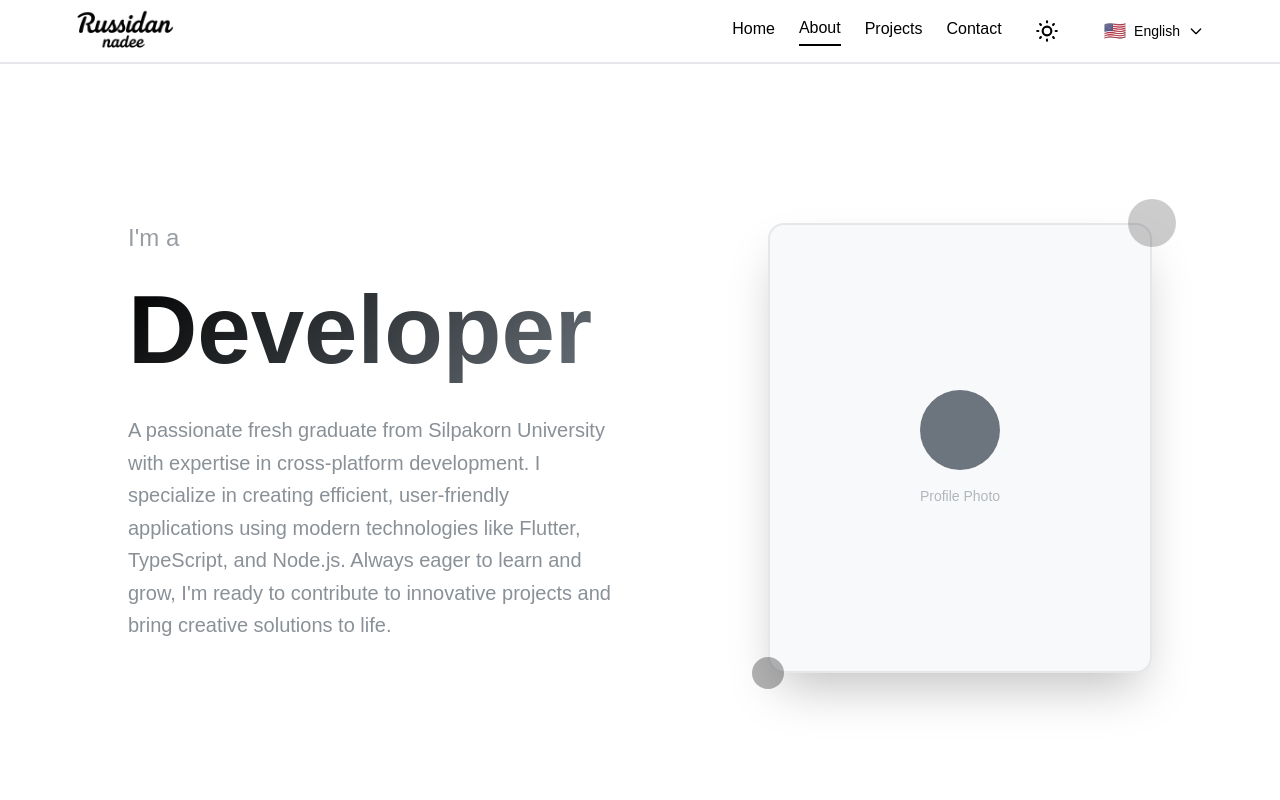
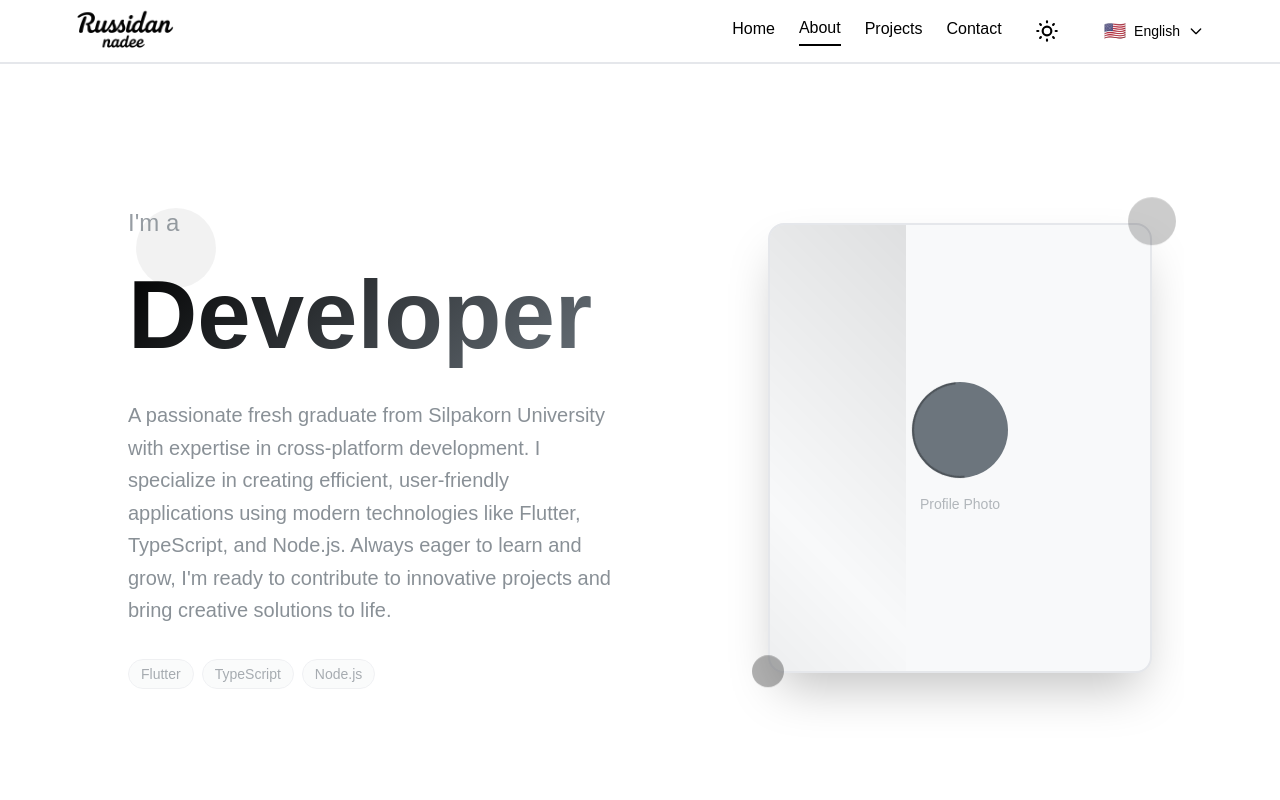
Before and after one commit to Russidan-Nadee/portfolio-website, a Next.js app: page /about in a window 1280 px wide. Shown: the top 800 px of the page. Built offline with nearby package versions, Linux system fonts and the light colour scheme.

Commit message:
enhance/about-page

```diff
--- a/src/components/PersonalIntro.tsx
+++ b/src/components/PersonalIntro.tsx
@@ -1,7 +1,7 @@
 // src/components/PersonalIntro.tsx
 'use client'
 
-import { useEffect, useRef } from 'react'
+import { useEffect, useRef, useState } from 'react'
 
 interface PersonalIntroProps {
    translations: any
@@ -11,17 +11,32 @@ export default function PersonalIntro({ translations }: PersonalIntroProps) {
    const introRef = useRef<HTMLDivElement>(null)
    const textRef = useRef<HTMLDivElement>(null)
    const imageRef = useRef<HTMLDivElement>(null)
+   const roleRef = useRef<HTMLHeadingElement>(null)
+
+   const [isVisible, setIsVisible] = useState(false)
+   const [mousePosition, setMousePosition] = useState({ x: 0, y: 0 })
+
+   // Typing animation for role text
+   const [displayedRole, setDisplayedRole] = useState('')
+   const [isTyping, setIsTyping] = useState(false)
 
    useEffect(() => {
       const observer = new IntersectionObserver(
          (entries) => {
             entries.forEach((entry) => {
-               if (entry.isIntersecting) {
+               if (entry.isIntersecting && !isVisible) {
+                  setIsVisible(true)
+
                   // Animate text side
                   if (textRef.current) {
                      textRef.current.style.transform = 'translateX(0)'
                      textRef.current.style.opacity = '1'
                   }
+
+                  // Start typing animation
+                  setTimeout(() => {
+                     setIsTyping(true)
+                  }, 800)
 
                   // Animate image side with delay
                   setTimeout(() => {
@@ -41,15 +56,80 @@ export default function PersonalIntro({ translations }: PersonalIntroProps) {
       }
 
       return () => observer.disconnect()
+   }, [isVisible])
+
+   // Typing animation effect
+   useEffect(() => {
+      if (!isTyping) return
+
+      const roleText = translations.about.role
+      let index = 0
+
+      const timer = setInterval(() => {
+         if (index <= roleText.length) {
+            setDisplayedRole(roleText.slice(0, index))
+            index++
+         } else {
+            clearInterval(timer)
+         }
+      }, 100)
+
+      return () => clearInterval(timer)
+   }, [isTyping, translations.about.role])
+
+   // Mouse tracking for parallax effect
+   useEffect(() => {
+      const handleMouseMove = (e: MouseEvent) => {
+         if (introRef.current) {
+            const rect = introRef.current.getBoundingClientRect()
+            const x = (e.clientX - rect.left - rect.width / 2) / rect.width
+            const y = (e.clientY - rect.top - rect.height / 2) / rect.height
+            setMousePosition({ x: x * 20, y: y * 20 })
+         }
+      }
+
+      const section = introRef.current
+      if (section) {
+         section.addEventListener('mousemove', handleMouseMove)
+         return () => section.removeEventListener('mousemove', handleMouseMove)
+      }
    }, [])
 
    return (
       <section
          ref={introRef}
-         className="min-h-[80vh] flex items-center justify-center mb-16"
+         className="min-h-[80vh] flex items-center justify-center mb-16 relative overflow-hidden"
          style={{ backgroundColor: 'var(--background)' }}
       >
-         <div className="max-w-6xl w-full flex flex-col lg:flex-row items-center justify-between gap-12 px-8">
+         {/* Animated Background Elements */}
+         <div className="absolute inset-0 overflow-hidden pointer-events-none">
+            {/* Floating Geometric Shapes */}
+            <div
+               className="absolute top-20 left-10 w-20 h-20 opacity-5 rounded-full transition-transform duration-1000 ease-out"
+               style={{
+                  backgroundColor: 'var(--foreground)',
+                  transform: `translate(${mousePosition.x * 0.5}px, ${mousePosition.y * 0.5}px) ${isVisible ? 'scale(1)' : 'scale(0)'}`
+               }}
+            />
+            <div
+               className="absolute bottom-32 right-20 w-16 h-16 opacity-5 transition-transform duration-1000 ease-out"
+               style={{
+                  backgroundColor: 'var(--foreground)',
+                  clipPath: 'polygon(50% 0%, 0% 100%, 100% 100%)',
+                  transform: `translate(${mousePosition.x * -0.3}px, ${mousePosition.y * -0.3}px) ${isVisible ? 'scale(1)' : 'scale(0)'}`
+               }}
+            />
+            <div
+               className="absolute top-1/2 right-1/4 w-12 h-12 opacity-5 transition-transform duration-1000 ease-out"
+               style={{
+                  backgroundColor: 'var(--foreground)',
+                  clipPath: 'polygon(25% 0%, 100% 0%, 75% 100%, 0% 100%)',
+                  transform: `translate(${mousePosition.x * 0.8}px, ${mousePosition.y * 0.8}px) ${isVisible ? 'scale(1)' : 'scale(0)'}`
+               }}
+            />
+         </div>
+
+         <div className="max-w-6xl w-full flex flex-col lg:flex-row items-center justify-between gap-12 px-8 relative z-10">
 
             {/* Text Content - Left Side */}
             <div
@@ -62,15 +142,19 @@ export default function PersonalIntro({ translations }: PersonalIntroProps) {
                }}
             >
                <p
-                  className="text-xl md:text-2xl mb-4 opacity-70"
-                  style={{ color: 'var(--muted-foreground)' }}
+                  className="text-xl md:text-2xl mb-4 opacity-70 transition-all duration-500"
+                  style={{
+                     color: 'var(--muted-foreground)',
+                     transform: isVisible ? 'translateY(0)' : 'translateY(20px)'
+                  }}
                >
                   {translations.about.intro}
                </p>
 
                <h1 className="text-5xl md:text-7xl lg:text-8xl font-bold mb-6 leading-tight">
                   <span
-                     className="block"
+                     ref={roleRef}
+                     className="block relative"
                      style={{
                         background: 'linear-gradient(135deg, var(--foreground) 0%, var(--muted-foreground) 100%)',
                         WebkitBackgroundClip: 'text',
@@ -78,16 +162,52 @@ export default function PersonalIntro({ translations }: PersonalIntroProps) {
                         backgroundClip: 'text'
                      }}
                   >
-                     {translations.about.role}
+                     {displayedRole}
+                     {/* Typing Cursor */}
+                     {isTyping && displayedRole.length < translations.about.role.length && (
+                        <span
+                           className="inline-block w-1 ml-1 animate-pulse"
+                           style={{
+                              backgroundColor: 'var(--foreground)',
+                              height: '0.8em'
+                           }}
+                        />
+                     )}
                   </span>
                </h1>
 
                <p
-                  className="text-lg md:text-xl mb-8 max-w-lg leading-relaxed opacity-80"
-                  style={{ color: 'var(--muted-foreground)' }}
+                  className="text-lg md:text-xl mb-8 max-w-lg leading-relaxed opacity-80 transition-all duration-700 delay-200"
+                  style={{
+                     color: 'var(--muted-foreground)',
+                     transform: isVisible ? 'translateY(0)' : 'translateY(30px)'
+                  }}
                >
                   {translations.about.description}
                </p>
+
+               {/* Subtle Skills Highlight */}
+               <div
+                  className="flex flex-wrap gap-2 opacity-60 transition-all duration-1000 delay-500"
+                  style={{
+                     transform: isVisible ? 'translateY(0)' : 'translateY(20px)'
+                  }}
+               >
+                  {['Flutter', 'TypeScript', 'Node.js'].map((skill, index) => (
+                     <span
+                        key={skill}
+                        className="px-3 py-1 text-sm rounded-full transition-all duration-300 hover:opacity-100"
+                        style={{
+                           backgroundColor: 'var(--muted)',
+                           color: 'var(--muted-foreground)',
+                           border: '1px solid var(--border)',
+                           animationDelay: `${index * 200}ms`
+                        }}
+                     >
+                        {skill}
+                     </span>
+                  ))}
+               </div>
             </div>
 
             {/* Profile Image - Right Side */}
@@ -99,23 +219,44 @@ export default function PersonalIntro({ translations }: PersonalIntroProps) {
                   opacity: 0
                }}
             >
-               <div className="relative">
-                  {/* Placeholder Image */}
+               <div className="relative group">
+                  {/* Main Profile Container */}
                   <div
-                     className="w-80 h-96 md:w-96 md:h-[450px] rounded-2xl shadow-2xl overflow-hidden transition-all duration-300 hover:scale-105"
+                     className="w-80 h-96 md:w-96 md:h-[450px] rounded-2xl shadow-2xl overflow-hidden transition-all duration-500 hover:scale-105 relative"
                      style={{
                         backgroundColor: 'var(--muted)',
                         border: '2px solid var(--border)'
                      }}
                   >
-                     <div className="w-full h-full flex items-center justify-center">
+                     {/* Animated Gradient Overlay */}
+                     <div
+                        className="absolute inset-0 opacity-10 transition-opacity duration-500 group-hover:opacity-20"
+                        style={{
+                           background: 'linear-gradient(45deg, var(--foreground), transparent, var(--foreground))',
+                           animation: isVisible ? 'gradientShift 3s ease-in-out infinite' : 'none'
+                        }}
+                     />
+
+                     <div className="w-full h-full flex items-center justify-center relative z-10">
                         <div className="text-center">
+                           {/* Enhanced Profile Icon */}
                            <div
-                              className="w-20 h-20 rounded-full mx-auto mb-4"
+                              className="w-24 h-24 rounded-full mx-auto mb-4 relative transition-all duration-500 group-hover:scale-110"
                               style={{ backgroundColor: 'var(--muted-foreground)' }}
-                           />
+                           >
+                              {/* Rotating Ring */}
+                              <div
+                                 className="absolute inset-0 rounded-full border-2 border-transparent transition-all duration-1000"
+                                 style={{
+                                    borderTopColor: 'var(--foreground)',
+                                    borderRightColor: 'var(--foreground)',
+                                    animation: isVisible ? 'spin 4s linear infinite' : 'none',
+                                    opacity: 0.3
+                                 }}
+                              />
+                           </div>
                            <p
-                              className="text-sm opacity-50"
+                              className="text-sm opacity-50 transition-opacity duration-300 group-hover:opacity-70"
                               style={{ color: 'var(--muted-foreground)' }}
                            >
                               Profile Photo
@@ -124,18 +265,59 @@ export default function PersonalIntro({ translations }: PersonalIntroProps) {
                      </div>
                   </div>
 
-                  {/* Decorative Elements */}
+                  {/* Enhanced Decorative Elements */}
                   <div
-                     className="absolute -top-6 -right-6 w-12 h-12 rounded-full opacity-20"
-                     style={{ backgroundColor: 'var(--foreground)' }}
+                     className="absolute -top-6 -right-6 w-12 h-12 rounded-full opacity-20 transition-all duration-500"
+                     style={{
+                        backgroundColor: 'var(--foreground)',
+                        transform: `translate(${mousePosition.x * 0.1}px, ${mousePosition.y * 0.1}px)`,
+                        animation: isVisible ? 'float 3s ease-in-out infinite' : 'none'
+                     }}
                   />
                   <div
-                     className="absolute -bottom-4 -left-4 w-8 h-8 rounded-full opacity-30"
-                     style={{ backgroundColor: 'var(--foreground)' }}
+                     className="absolute -bottom-4 -left-4 w-8 h-8 rounded-full opacity-30 transition-all duration-500"
+                     style={{
+                        backgroundColor: 'var(--foreground)',
+                        transform: `translate(${mousePosition.x * -0.1}px, ${mousePosition.y * -0.1}px)`,
+                        animation: isVisible ? 'float 3s ease-in-out infinite reverse' : 'none'
+                     }}
+                  />
+
+                  {/* Pulse Effect */}
+                  <div
+                     className="absolute top-1/2 left-1/2 w-2 h-2 rounded-full opacity-40 transition-all duration-300"
+                     style={{
+                        backgroundColor: 'var(--foreground)',
+                        transform: 'translate(-50%, -50%)',
+                        animation: isVisible ? 'pulse 2s ease-in-out infinite' : 'none'
+                     }}
                   />
                </div>
             </div>
          </div>
+
+         {/* CSS Animations */}
+         <style jsx>{`
+            @keyframes gradientShift {
+               0%, 100% { transform: translateX(-100%); }
+               50% { transform: translateX(100%); }
+            }
+
+            @keyframes float {
+               0%, 100% { transform: translateY(0px); }
+               50% { transform: translateY(-10px); }
+            }
+
+            @keyframes spin {
+               from { transform: rotate(0deg); }
+               to { transform: rotate(360deg); }
+            }
+
+            @keyframes pulse {
+               0%, 100% { opacity: 0.4; transform: translate(-50%, -50%) scale(1); }
+               50% { opacity: 0.8; transform: translate(-50%, -50%) scale(1.5); }
+            }
+         `}</style>
       </section>
    )
 }
```
